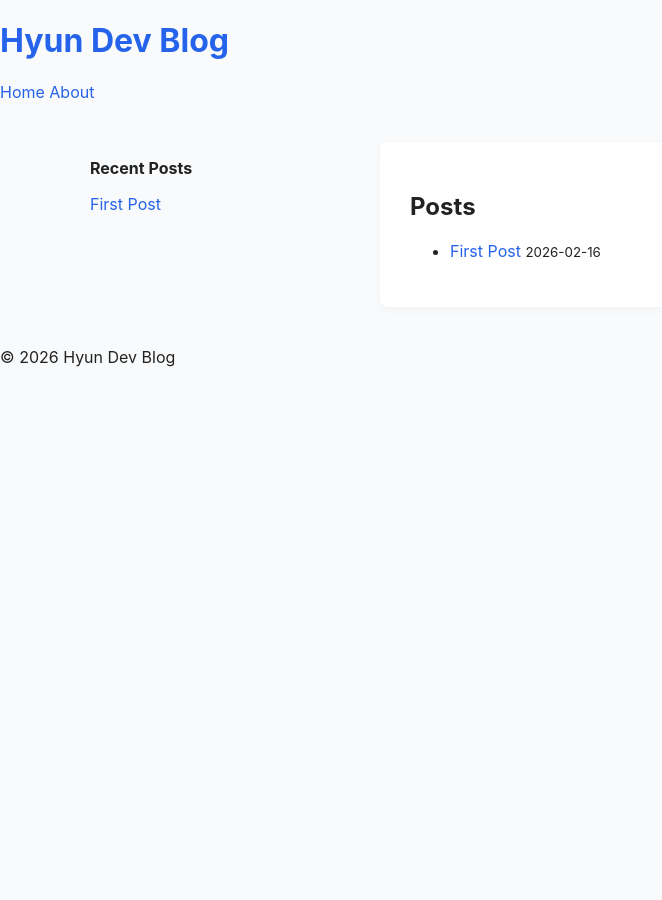
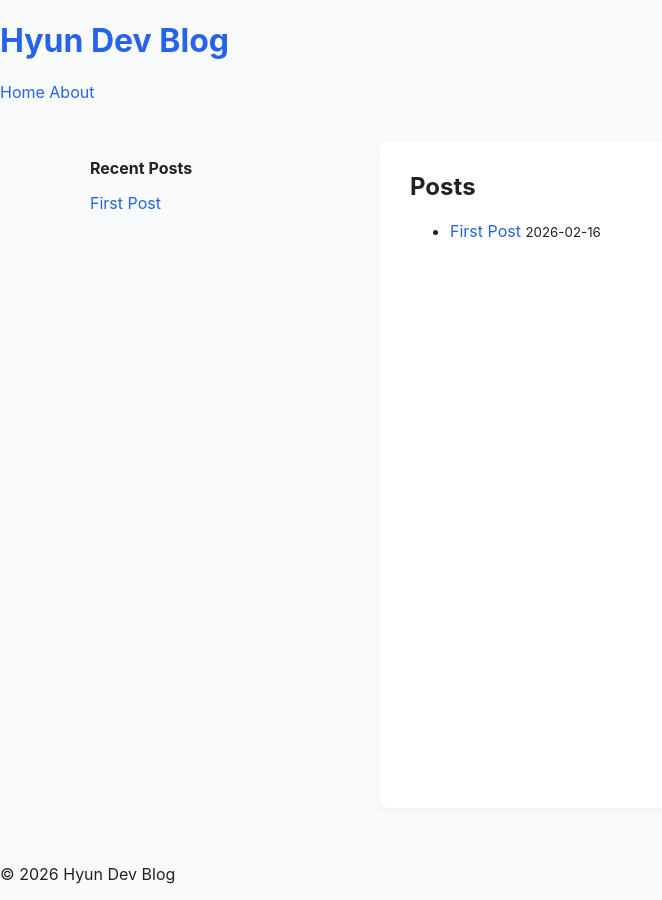
Before and after one commit to Hyun7en/Hyun7en.github.io, a Jekyll site: the page built from index.md, in a window 1280 px wide. Shown: the whole page, without its empty margins (0-662 px from the left). Built offline with Jekyll 4.4.1, drawn with Linux system fonts in a browser that asks for light colours.

Commit message:
fix: Refactor layout CSS to apply sticky footer structure

```diff
--- a/assets/css/style.css
+++ b/assets/css/style.css
@@ -1,21 +1,34 @@
+/* ===== Reset ===== */
 * {
   box-sizing: border-box;
 }
 
+html, body {
+  height: 100%;
+}
+
 body {
   margin: 0;
-  font-family: -apple-system, BlinkMacSystemFont, sans-serif;
+  font-family: -apple-system, BlinkMacSystemFont, "Segoe UI", sans-serif;
   background: #f9fafb;
   color: #222;
+  display: flex;
+  flex-direction: column;
 }
 
+/* ===== Links ===== */
 a {
   text-decoration: none;
   color: #2563eb;
 }
 
+a:hover {
+  opacity: 0.8;
+}
+
+/* ===== Header ===== */
 .header {
-  background: white;
+  background: #ffffff;
   border-bottom: 1px solid #e5e7eb;
   padding: 20px 0;
 }
@@ -26,53 +39,64 @@ a {
 }
 
 .logo {
-  font-weight: bold;
+  font-weight: 600;
   font-size: 20px;
   color: #111;
 }
 
+/* ===== Layout ===== */
 .layout {
+  flex: 1;                 /* 🔥 sticky footer 핵심 */
   display: flex;
   width: 1100px;
   margin: 40px auto;
   gap: 40px;
 }
 
+/* ===== Sidebar ===== */
 .sidebar {
   width: 250px;
 }
 
 .sidebar h3 {
+  font-size: 16px;
   margin-bottom: 15px;
-  font-size: 16px;
 }
 
 .sidebar ul {
   list-style: none;
   padding: 0;
+  margin: 0;
 }
 
 .sidebar li {
   margin-bottom: 10px;
 }
 
+/* ===== Main Content ===== */
 .main {
   flex: 1;
-  background: white;
+  background: #ffffff;
   padding: 30px;
   border-radius: 8px;
-  box-shadow: 0 2px 8px rgba(0,0,0,0.04);
+  box-shadow: 0 2px 8px rgba(0, 0, 0, 0.04);
 }
 
+.main h2 {
+  margin-top: 0;
+}
+
+/* ===== Footer ===== */
 .footer {
   text-align: center;
-  padding: 30px 0;
+  padding: 25px 0;
   border-top: 1px solid #e5e7eb;
-  background: white;
-  margin-top: 60px;
+  background: #ffffff;
+  font-size: 14px;
+  color: #666;
 }
 
-/* 반응형 */
+/* ===== Responsive ===== */
 @media (max-width: 900px) {
   .layout {
     flex-direction: column;
```
